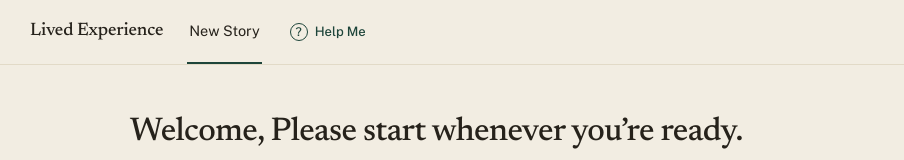
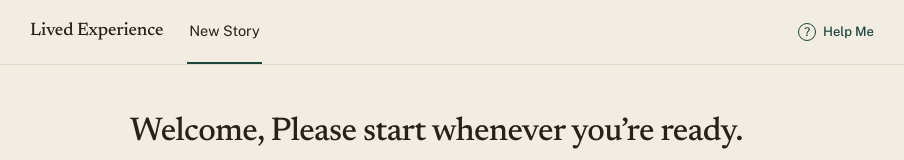
Before and after one commit to rahmanyoonus/lived-experience, a React (Vite) app: page / in a window 1280 px wide. Shown: the top 160 px of the page, without its empty margins (170-1074 px from the left). Built offline with nearby package versions, Linux system fonts and the light colour scheme; no server answers.

Commit message:
fix: separate help navigation

```diff
--- a/src/styles.css
+++ b/src/styles.css
@@ -237,6 +237,7 @@ button:disabled {
 
 .site-navigation {
   display: flex;
+  flex: 1 1 auto;
   gap: var(--space-4);
   align-items: stretch;
   align-self: stretch;
@@ -292,6 +293,7 @@ button.navigation-tab:hover:not(:disabled) {
   justify-content: center;
   flex: 0 0 auto;
   min-height: 40px;
+  margin-left: auto;
   padding: 6px 12px;
   color: var(--accent);
   font-size: 0.8125rem;
```
